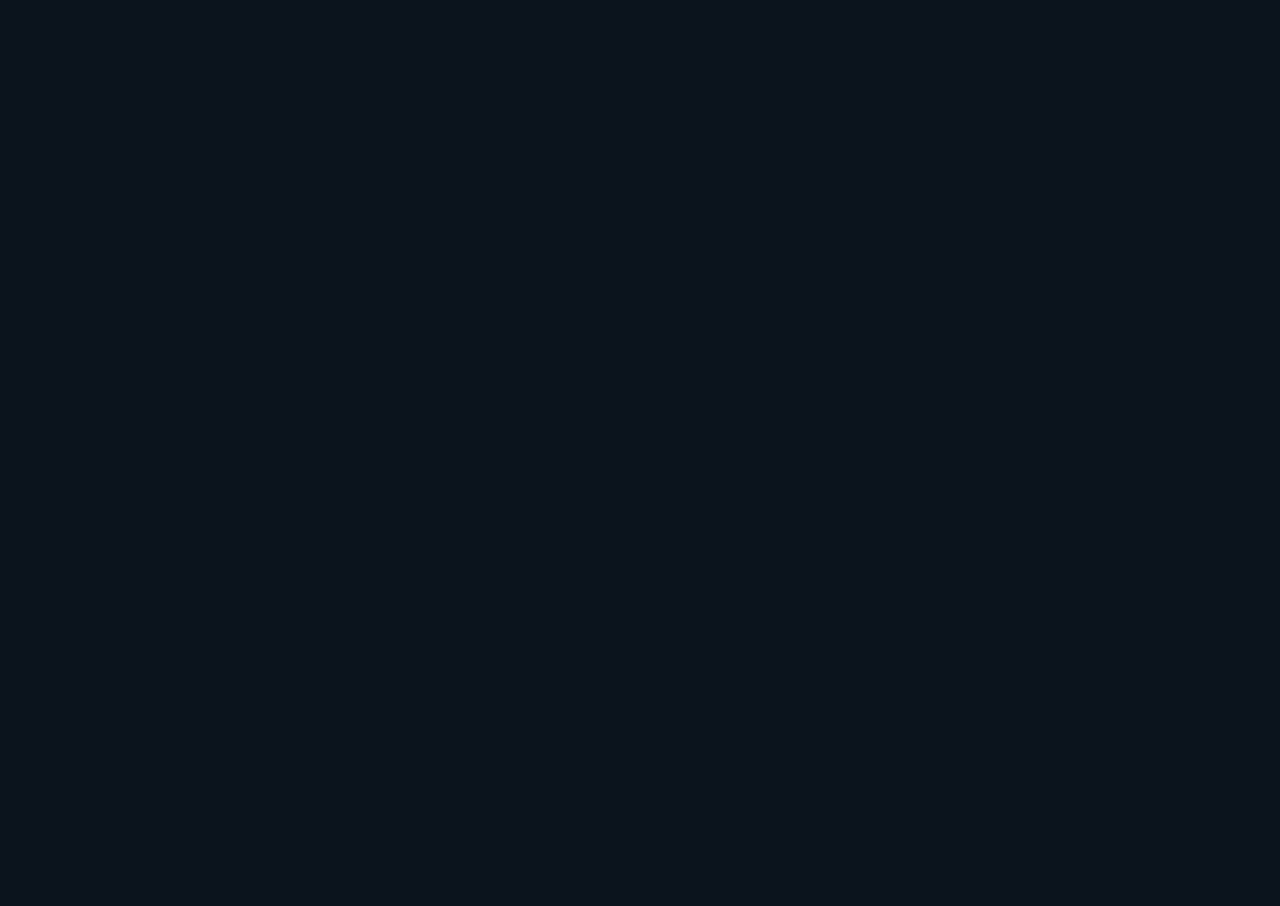
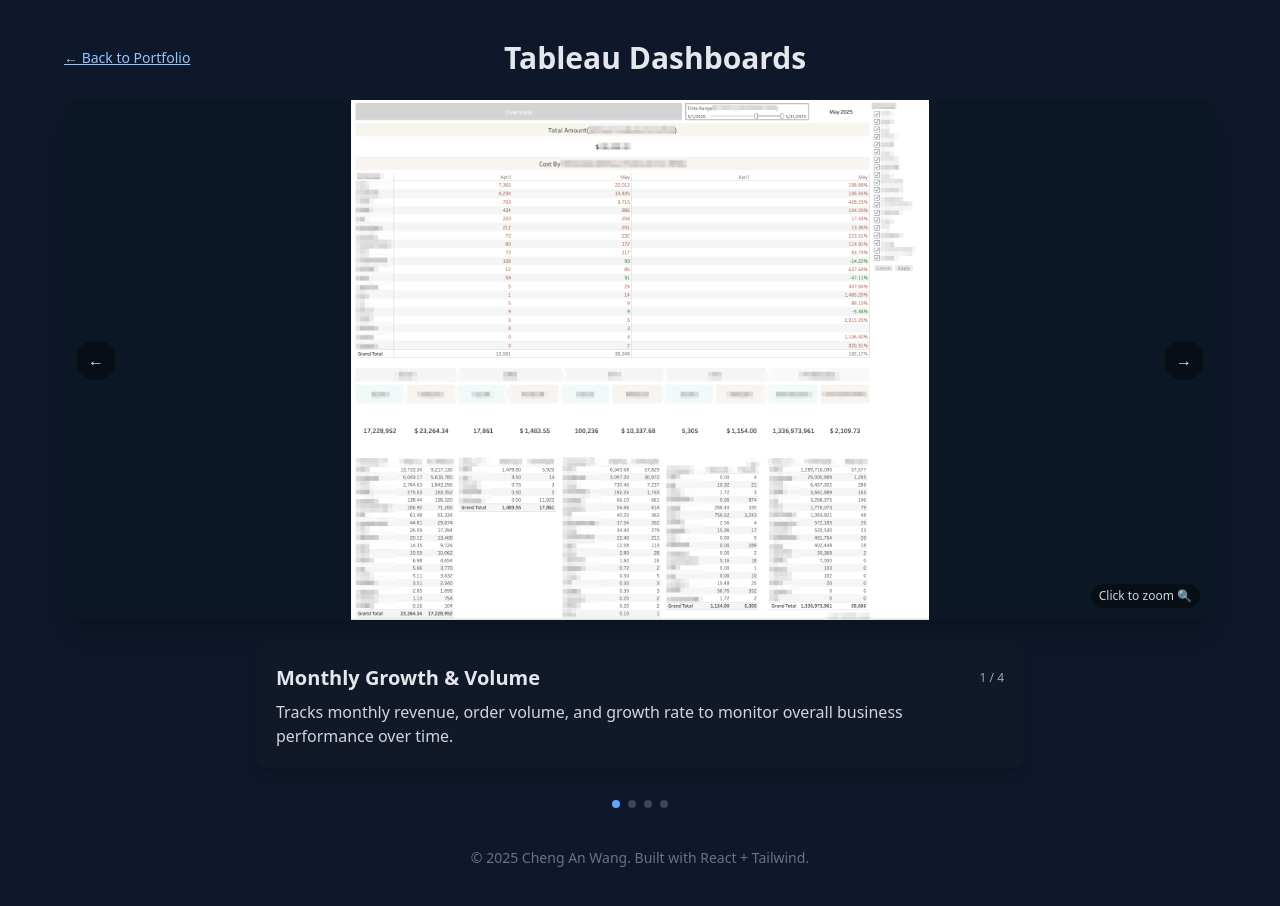
Before and after one commit to CAWang16/ChengAn_website, a React (Vite) app: page /tableau in a window 1280 px wide. Before the commit this address had no page. Before the commit the page ends 800 px from the top, so only its background shows below. Built offline with nearby package versions, Linux system fonts and the light colour scheme.

Commit message:
tableau page fix

```diff
--- a/src/main.jsx
+++ b/src/main.jsx
@@ -3,6 +3,7 @@ import ReactDOM from "react-dom/client";
 import { BrowserRouter, Routes, Route } from "react-router-dom";
 import App from "./App.jsx";
 import Portfolio from "./Portfolio.jsx";
+import TableauPortfolio from "./TableauPortfolio.jsx"; // ✅ add this line
 import "./index.css";
 
 ReactDOM.createRoot(document.getElementById("root")).render(
@@ -11,6 +12,7 @@ ReactDOM.createRoot(document.getElementById("root")).render(
       <Routes>
         <Route path="/" element={<App />} />
         <Route path="/portfolio" element={<Portfolio />} />
+        <Route path="/tableau" element={<TableauPortfolio />} /> {/* ✅ add this route */}
       </Routes>
     </BrowserRouter>
   </React.StrictMode>
```
